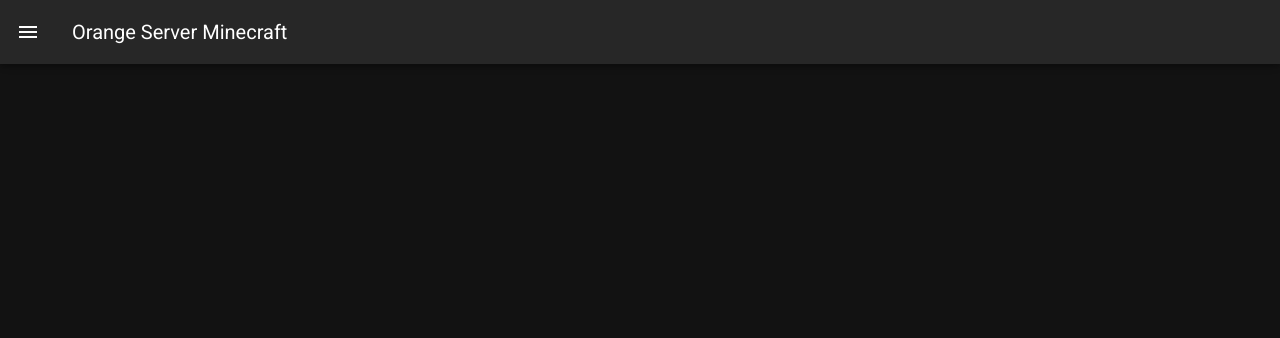
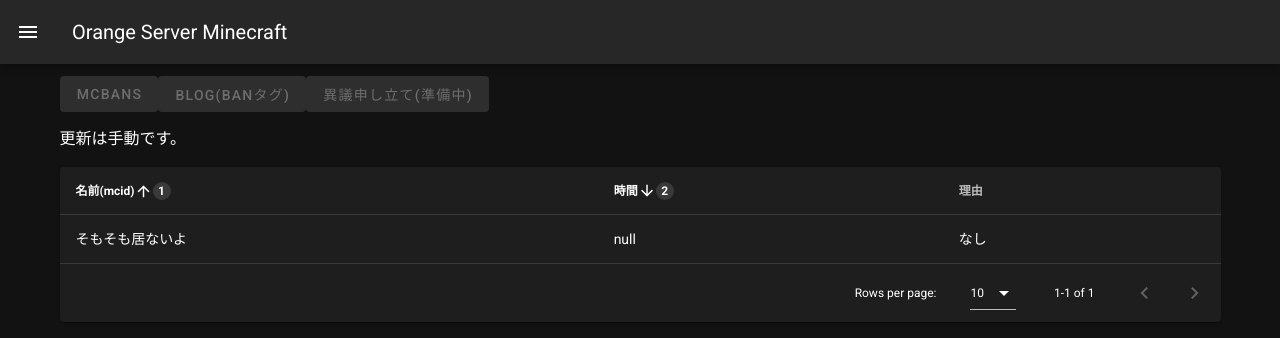
Before and after one commit to TeamOrangeServer/mc.akirin.xyz-src, a Nuxt app: page /ban in a window 1280 px wide. Shown: the top 338 px of the page. Built offline with nearby package versions, Linux system fonts and the light colour scheme.

Commit message:
BAN!BAN!BAN!....list....

```diff
--- a/layouts/default.vue
+++ b/layouts/default.vue
@@ -66,9 +66,14 @@
           to: '/settings'
         },*/
         {
-          icon: 'mdi-post-outline',
+          icon: 'mdi-frequently-asked-questions',
           title: 'よくある質問(FAQ)',
           to: '/faq'
+        },
+        {
+          icon: 'mdi-gavel',
+          title: 'BANリスト',
+          to: '/ban'
         }
       ],
       miniVariant: false,
--- /dev/null
+++ b/pages/ban.vue
@@ -0,0 +1,56 @@
+<template>
+  <div>
+    <v-btn disabled>MCBans</v-btn>
+    <v-btn disabled>Blog(banタグ)</v-btn>
+    <v-btn disabled>異議申し立て(準備中)</v-btn>
+    <v-responsive height="15px"></v-responsive>
+    <p>更新は手動です。</p>
+    <v-data-table
+        :headers="headers"
+        :items="desserts"
+        :sort-by="['name', 'date']"
+        :sort-desc="[false, true]"
+        multi-sort
+        class="elevation-1"
+    ></v-data-table>
+  </div>
+</template>
+
+<script>
+import Meta from '~/assets/mixins/meta'
+export default {
+  mixins: [Meta],
+    data () {
+      return {
+      headers: [
+          {
+            text: '名前(mcid)',
+            align: 'left',
+            sortable: true,
+            value: 'name',
+          },
+          { text: '時間', value: 'date' },
+          { text: '理由', value: 'reason' },
+        ],
+        desserts: [
+          {
+            name: 'そもそも居ないよ',
+            date: 'null',
+            reason: 'なし',
+          }
+        ],
+      meta: {
+        title: 'BANリスト',
+        description: 'Orenge Minecraft ServerのBANリスト',
+        type: 'article',
+        url: 'https://mc.akirin.xyz/banq',
+        image: 'https://i.gyazo.com/1de1fb0a182d4dc785fb6fbad6e1ccb6.png',
+      },
+    }
+  },
+}
+</script>
+
+<style>
+
+</style>
```
